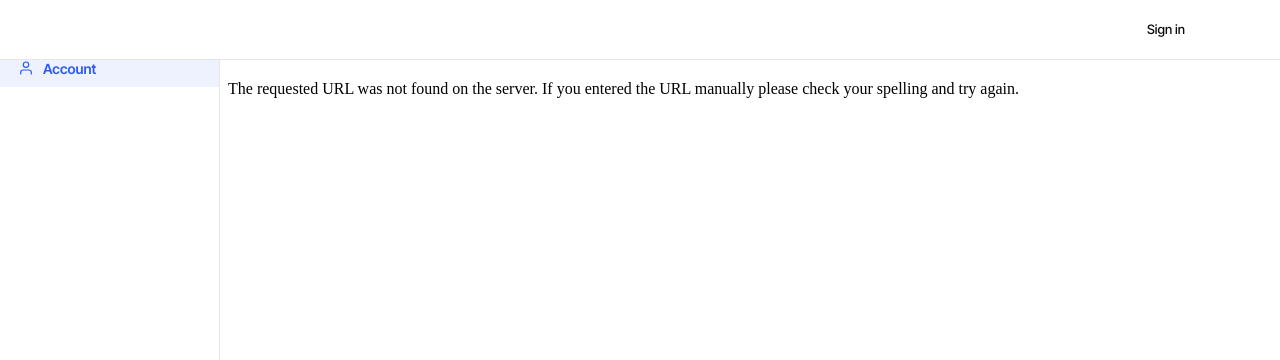
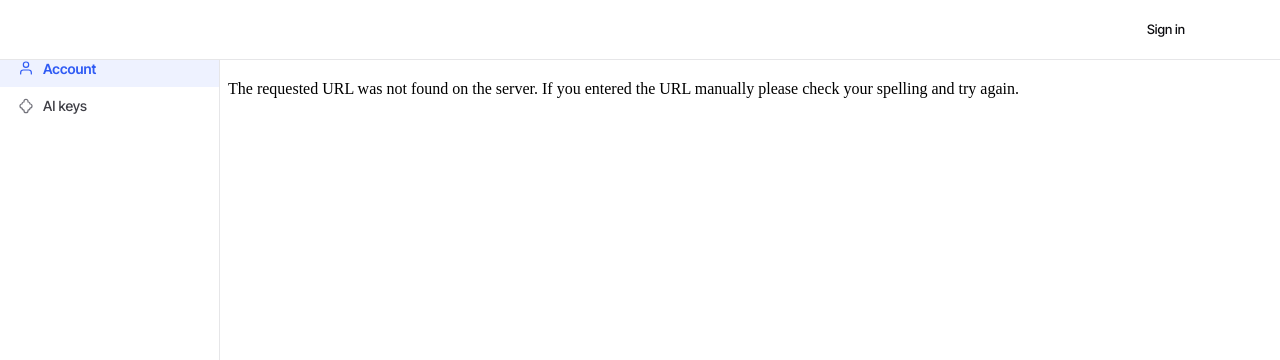
Before and after one commit to digitalXperiments/fluxito, a Python web app: template app/templates/settings/index.html in a window 1280 px wide. Shown: the top 360 px of the page. Run offline with Jinja, Linux system fonts and the light colour scheme; the template is opened without the code that fills it, so the values that code supplies are empty; some web fonts are replaced.

Commit message:
fix(settings): always re-point iframe on tab switch
activateTab() was guarded by a `loaded` map so re-clicking a
previously-visited tab never updated frame.src. Removed the lazy-load
guard entirely — frame.src is now always set on activate, so switching
back to a tab refreshes the panel correctly.

Co-Authored-By: Claude Opus 4.8 (1M context) <noreply@anthropic.com>

```diff
--- a/app/templates/settings/index.html
+++ b/app/templates/settings/index.html
@@ -25,6 +25,10 @@
       >
         <svg width="16" height="16" viewBox="0 0 24 24" fill="none" stroke="currentColor" stroke-width="1.8" stroke-linecap="round" stroke-linejoin="round"><path d="M20 21v-2a4 4 0 0 0-4-4H8a4 4 0 0 0-4 4v2"/><circle cx="12" cy="7" r="4"/></svg>
         Account
+      </button>
+      <button type="button" class="settings-tab" data-tab="ai" data-src="/settings/ai?embed=1" aria-label="AI provider keys">
+        <svg width="16" height="16" viewBox="0 0 24 24" fill="none" stroke="currentColor" stroke-width="1.8" stroke-linecap="round" stroke-linejoin="round"><path d="M12 2a3 3 0 0 0-3 3v1a3 3 0 0 0-3 3 3 3 0 0 0 0 6 3 3 0 0 0 3 3v1a3 3 0 0 0 6 0v-1a3 3 0 0 0 3-3 3 3 0 0 0 0-6 3 3 0 0 0-3-3V5a3 3 0 0 0-3-3z"/></svg>
+        AI keys
       </button>
     </div>
 
@@ -112,18 +116,12 @@
   var frame = document.getElementById('settingsFrame');
   if (!frame || !tabs.length) return;
 
-  // Track which tabs have already had their src set (lazy loading).
-  var loaded = {};
-
   function activateTab(tabEl) {
     tabs.forEach(function (t) { t.classList.remove('is-active'); });
     tabEl.classList.add('is-active');
     var src = tabEl.getAttribute('data-src');
     var key = tabEl.getAttribute('data-tab');
-    if (!loaded[key]) {
-      frame.src = src;
-      loaded[key] = true;
-    }
+    frame.src = src;
     // Update URL without reload so back/forward and bookmarks work.
     try {
       var url = new URL(window.location.href);
```
